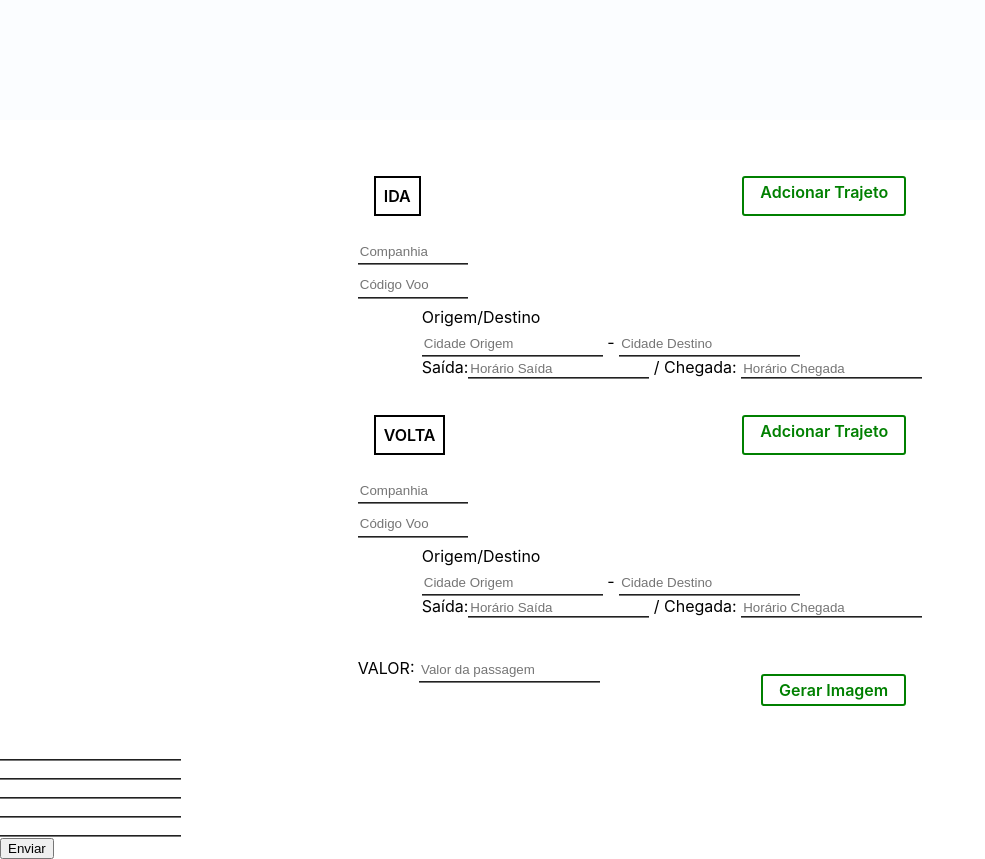
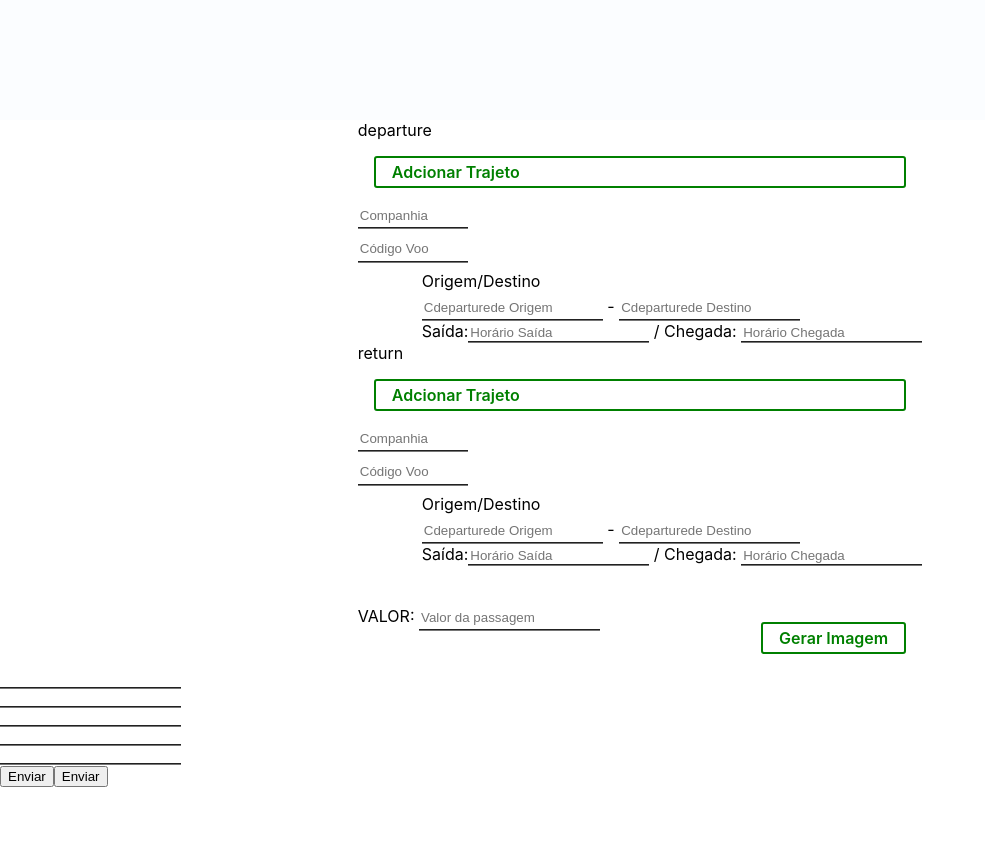
Before and after one commit to arthurborgesdev/generate-flight-voucher-image, a React (Create React App) app: page / in a window 1280 px wide. Shown: the part 680-1539 px from the top of the page, without its empty margins (0-985 px from the left). After the commit the page ends 1467 px from the top, so only its background shows below. Built offline with nearby package versions, Linux system fonts and the light colour scheme.

Commit message:
Add Cotacao with useReducer

```diff
--- a/src/Cotacao.js
+++ b/src/Cotacao.js
@@ -1,4 +1,4 @@
-import React, { useState } from 'react';
+import React, { useReducer } from 'react';
 import styled from 'styled-components';
 import { Flex } from './Flex';
 
@@ -22,48 +22,48 @@ const Button = styled.p`
   cursor: pointer;
 `
 
-
-
-const FlightInput = ({path}) => (
+const FlightInput = ({path, sections, handleChange}) => (
   <>
-    <input className="block-input" name={path + "-cod-section-0"} placeholder="Código Voo"/>
+    <input className="block-input" name={path + "CiaAerea"} value={sections[path + "CiaAerea"]} onChange={handleChange} placeholder="Companhia"/>
+    <input className="block-input" name={path + "CodSection0"} value={sections[path + "CodSection0"]} onChange={handleChange} placeholder="Código Voo"/>
     <div style={{marginLeft: "4em"}}>
       <Paragraph>Origem/Destino</Paragraph>
       <div>
-        <input style={{height: "1.6em"}} name={path + "-origem-section-0"} placeholder="Cidade Origem"/>
+        <input style={{height: "1.6em"}} name={path + "OrigemSection0"} value={sections[path + "OrigemSection0"]} onChange={handleChange} placeholder="Cdeparturede Origem"/>
         <span> - </span>
-        <input style={{height: "1.6em"}} name={path + "-destino-section-0"} placeholder="Cidade Destino"/>
+        <input style={{height: "1.6em"}} name={path + "DestinoSection0"} value={sections[path + "DestinoSection0"]} onChange={handleChange} placeholder="Cdeparturede Destino"/>
       </div>
 
       <span>Saída:</span>
-      <input name={path + "-saida-section-0"} placeholder="Horário Saída"></input>
+      <input name={path + "SadepartureSection0"} onChange={handleChange} value={sections[path + "SadepartureSection0"]} placeholder="Horário Saída"></input>
       <span> / Chegada: </span>
-      <input name={path + "-chegada-section-0"} placeholder="Horário Chegada"></input>
+      <input name={path + "ChegadaSection0"} onChange={handleChange} value={sections[path + "ChegadaSection0"]} placeholder="Horário Chegada"></input>
     </div>
   </>
 );
 
-const Section = ({path, sections, deleteSection}) => (
+const Section = ({path, sections, blocks, deleteSection, handleChange}) => (
   <>
     {
-      sections.map(section => (
-        <div key={section} className="section">
+      blocks.map(block => (
+        <div key={block} className="section">
           <Flex container justifyContent="space-between">
-            <input className="block-input" name={path + "-cod-section-" + section} placeholder="Código Voo"/>
-            <Button inputColor="red" inputBorder="2px solid red" onClick={() => deleteSection(section)}>Remover Trajeto</Button>
+            <input className="block-input" name={path + "departureCiaAerea" + block} value={sections[path + "CiaAerea" + block]} onChange={handleChange} placeholder="Companhia"/>
+            <input className="block-input" name={path + "CodSection" + block} value={sections[path + "CodSection" + block]} onChange={handleChange} placeholder="Código Voo"/>
+            <Button inputColor="red" inputBorder="2px solid red" onClick={() => deleteSection(block)}>Remover Trajeto</Button>
           </Flex>
           <div style={{marginLeft: "4em"}}>
             <Paragraph>Origem/Destino</Paragraph>
             <div>
-              <input style={{height: "1.6em"}} name={path + "-origem-section-" + section} placeholder="Cidade Origem"/>
+              <input style={{height: "1.6em"}} name={path + "OrigemSection" + block} value={sections[path + "OrigemSection" + block]} onChange={handleChange} placeholder="Cdeparturede Origem"/>
               <span> - </span>
-              <input style={{height: "1.6em"}} name={path + "-destino-section-" + section} placeholder="Cidade Destino"/>
+              <input style={{height: "1.6em"}} name={path + "DestinoSection" + block} value={sections[path + "DestinoSection" + block]} onChange={handleChange} placeholder="Cdeparturede Destino"/>
             </div>
 
             <span>Saída:</span>
-            <input name={path + "-saida-section-" + section} placeholder="Horário Saída"></input>
+            <input name={path + "SadepartureSection" + block} value={sections[path + "SadepartureSection" + block]} placeholder="Horário Saída"></input>
             <span> / Chegada: </span>
-            <input name={path + "-chegada-section-" + section} placeholder="Horário Chegada"></input>
+            <input name={path + "ChegadaSection" + block} value={sections[path + "ChegadaSection" + block]} placeholder="Horário Chegada"></input>
           </div>
         </div>
       ))
@@ -71,74 +71,82 @@ const Section = ({path, sections, deleteSection}) => (
   </>
 );
 
-const Image = ({path, departureSections, setDepartureSection, addReturnSection, returnSections, setReturnSection, generateImage}) => {
+const Cotacao = () => {
+
+  const [sections, setSections] = useReducer(
+    (state, newState) => ({...state, ...newState}),
+    {
+      departureCiaAerea: '',
+      departureCodSection0: '',
+      departureOrigemSection0: '',
+      departureDestinoSection0: '',
+      departureSadepartureSection0: '',
+      departureChegadaSection0: '',
+      returnCiaAerea: '',
+      returnCodSection0: '',
+      returnOrigemSection0: '',
+      returnDestinoSection0: '',
+      returnSadepartureSection0: '',
+      returnChegadaSection0: '',
+      departure: [],
+      return: []
+
+    }
+  );
+
+  const handleChange = e => {
+    const name = e.target.name;
+    const newValue = e.target.value;
+
+    setSections({[name]: newValue});
+  }
+
+  const addPath = (path) => {
+      if (sections[path].length === 0) setSections({[path]: path.push(1)})
+      else setSections({[path]: path.push(path.length + 1)})
+  }
+
   return (
     <>
       <Flex container flexDirection="column">
         <Layout>
-          <img></img>
           <div>
-            <img></img>
-            <div className="button-ida">
-              <span>IDA</span>
-            </div>
-            <span>{}</span>
-
-            <input className="block-input" name={path + "-cod-section-0"} placeholder="Código Voo"/>
-            <div style={{marginLeft: "4em"}}>
-            <Paragraph>Origem/Destino</Paragraph>
-            <div>
-              <input style={{height: "1.6em"}} name={path + "-origem-section-0"} placeholder="Cidade Origem"/>
-              <span> - </span>
-              <input style={{height: "1.6em"}} name={path + "-destino-section-0"} placeholder="Cidade Destino"/>
+            <div className="button-departure">
+              <span>departure</span>
+              <Button inputColor="green" inputBorder="2px solid green">Adcionar Trajeto</Button>
             </div>
 
-            <span>Saída:</span>
-              <input name={path + "-saida-section-0"} placeholder="Horário Saída"></input>
-              <span> / Chegada: </span>
-              <input name={path + "-chegada-section-0"} placeholder="Horário Chegada"></input>
-            </div>
+            <FlightInput
+              path="departure"
+              sections={sections}
+              handleChange={handleChange}
+            />
 
             <Section
-              path="ida"
-              sections={departureSections}
-              deleteSection={sectionIdx => {
-                console.log(`departureSections é ${departureSections}`);
-                console.log(`sectionIdx é ${sectionIdx}`);
-
-
-                const newSections = departureSections.filter(section => section !== sectionIdx);
-                console.log(newSections);
-                setDepartureSection(newSections);
-              }}
+              path="departure"
+              sections={sections}
+              blocks={sections.departure}
+              handleChange={handleChange}
             />
-
-
           </div>
 
           <div>
-            <img></img>
-            <div className="button-volta">
-              <span style={{ display: "block" }}>VOLTA</span>
-              <Button inputColor="green" inputBorder="2px solid green" onClick={addReturnSection}>Adcionar Trajeto</Button>
+            <div className="button-return">
+              <span style={{ display: "block" }}>return</span>
+              <Button inputColor="green" inputBorder="2px solid green">Adcionar Trajeto</Button>
             </div>
-            <input className="block-input" name="volta-cia-aerea" placeholder="Companhia"/>
 
-
-            <FlightInput path="volta"/>
+            <FlightInput
+              path="return"
+              sections={sections}
+              handleChange={handleChange}
+            />
 
             <Section
-              path="volta"
-              sections={returnSections}
-              deleteSection={sectionIdx => {
-                console.log(`returnSections é ${returnSections}`);
-                console.log(`sectionIdx é ${sectionIdx}`);
-
-
-                const newSections = returnSections.filter(section => section !== sectionIdx);
-                console.log(newSections);
-                setReturnSection(newSections);
-              }}
+              path="return"
+              sections={sections}
+              blocks={sections.return}
+              handleChange={handleChange}
             />
           </div>
           <div style={{ marginTop: "40px"}} className="button-image">
@@ -146,100 +154,8 @@ const Image = ({path, departureSections, setDepartureSection, addReturnSection,
               <span>VALOR: </span>
               <input style={{height: "1.6em"}} name="valor-passagem" placeholder="Valor da passagem"/>
             </div>
-            <Button inputColor="green" inputBorder="2px solid green" onClick={generateImage}>Gerar Imagem</Button>
+            <Button inputColor="green" inputBorder="2px solid green">Gerar Imagem</Button>
           </div>
-
-          <img></img>
-        </Layout>
-      </Flex>
-    </>
-  )
-}
-
-
-const Cotacao = () => {
-
-  const [departureSections, setDepartureSection] = useState([]);
-  const [returnSections, setReturnSection] = useState([]);
-
-  const addDepartureSection = () => {
-    if (departureSections.length === 0) setDepartureSection([1])
-    else setDepartureSection([...departureSections, departureSections[departureSections.length - 1] + 1])
-  }
-
-  const addReturnSection = () => {
-    if (returnSections.length === 0) setReturnSection([1])
-    else setReturnSection([...returnSections, returnSections[returnSections.length - 1] + 1])
-  }
-
-  const generateImage = () => {}
-
-  return (
-    <>
-      <Flex container flexDirection="column">
-        <Layout>
-          <img></img>
-          <div>
-            <img></img>
-            <div className="button-ida">
-              <span>IDA</span>
-              <Button inputColor="green" inputBorder="2px solid green" onClick={addDepartureSection}>Adcionar Trajeto</Button>
-            </div>
-            <input className="block-input" name="ida-cia-aerea" placeholder="Companhia"/>
-
-            <FlightInput path="ida"/>
-
-            <Section
-              path="ida"
-              sections={departureSections}
-              deleteSection={sectionIdx => {
-                console.log(`departureSections é ${departureSections}`);
-                console.log(`sectionIdx é ${sectionIdx}`);
-
-
-                const newSections = departureSections.filter(section => section !== sectionIdx);
-                console.log(newSections);
-                setDepartureSection(newSections);
-              }}
-            />
-
-
-          </div>
-
-          <div>
-            <img></img>
-            <div className="button-volta">
-              <span style={{ display: "block" }}>VOLTA</span>
-              <Button inputColor="green" inputBorder="2px solid green" onClick={addReturnSection}>Adcionar Trajeto</Button>
-            </div>
-            <input className="block-input" name="volta-cia-aerea" placeholder="Companhia"/>
-
-
-            <FlightInput path="volta"/>
-
-            <Section
-              path="volta"
-              sections={returnSections}
-              deleteSection={sectionIdx => {
-                console.log(`returnSections é ${returnSections}`);
-                console.log(`sectionIdx é ${sectionIdx}`);
-
-
-                const newSections = returnSections.filter(section => section !== sectionIdx);
-                console.log(newSections);
-                setReturnSection(newSections);
-              }}
-            />
-          </div>
-          <div style={{ marginTop: "40px"}} className="button-image">
-            <div>
-              <span>VALOR: </span>
-              <input style={{height: "1.6em"}} name="valor-passagem" placeholder="Valor da passagem"/>
-            </div>
-            <Button inputColor="green" inputBorder="2px solid green" onClick={generateImage}>Gerar Imagem</Button>
-          </div>
-
-          <img></img>
         </Layout>
       </Flex>
     </>
--- a/src/Input.js
+++ b/src/Input.js
@@ -25,6 +25,11 @@ const Input = () => {
     alert(JSON.stringify(userInput));
   }
 
+  const addExtraField = () => {
+    setUserInput({["sexo"]: "Masculino"})
+    console.log(userInput);
+  }
+
   return (
     <div className="input-reducer">
       <input type="text" name="firstName" value={userInput.firstName} onChange={handleChange} />
@@ -33,6 +38,10 @@ const Input = () => {
       <input type="text" name="cpf" value={userInput.cpf} onChange={handleChange} />
       <input type="text" name="address" value={userInput.address} onChange={handleChange} />
       <button type="submit" value="Submit" onClick={() => onSubmit()}>Enviar</button>
+      <button onClick={addExtraField}>Enviar</button>
+      {/*
+        userInput.map(el => console.log(el))
+      */}
     </div>
   );
 }
```
